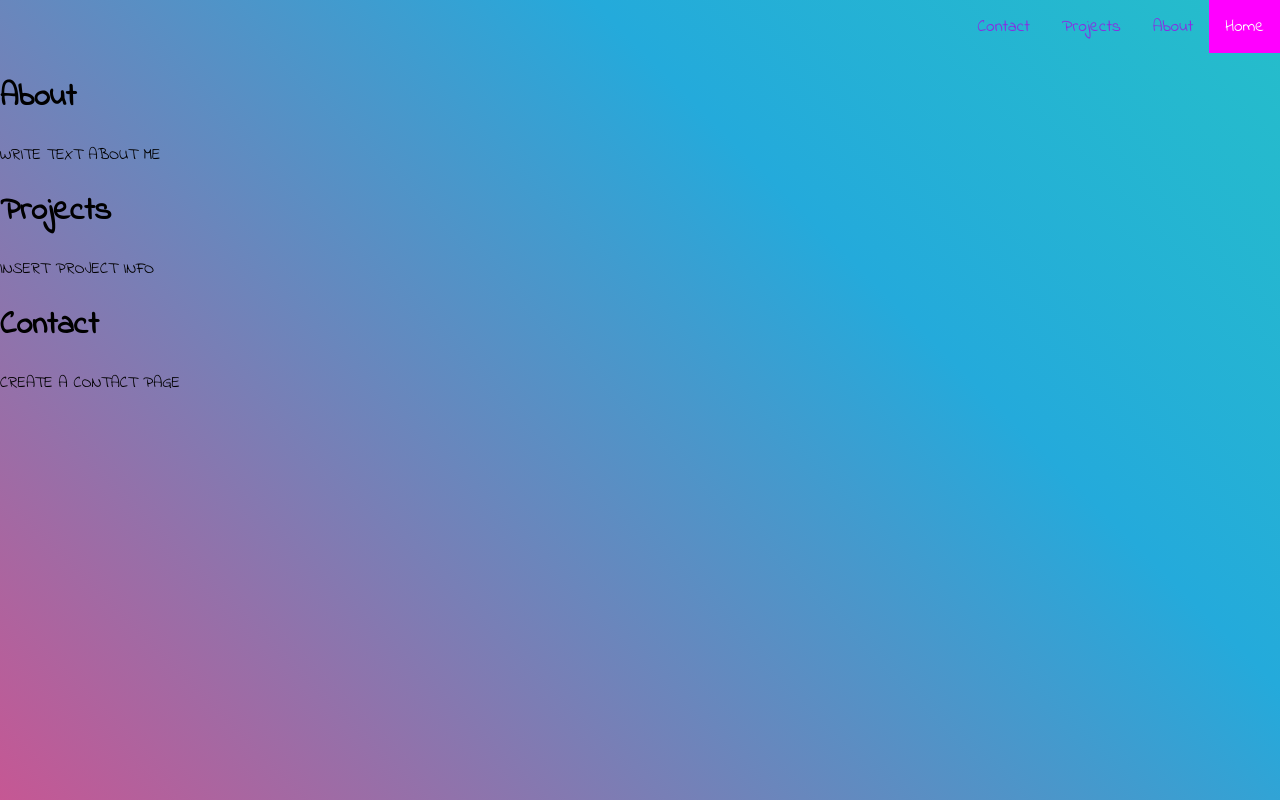
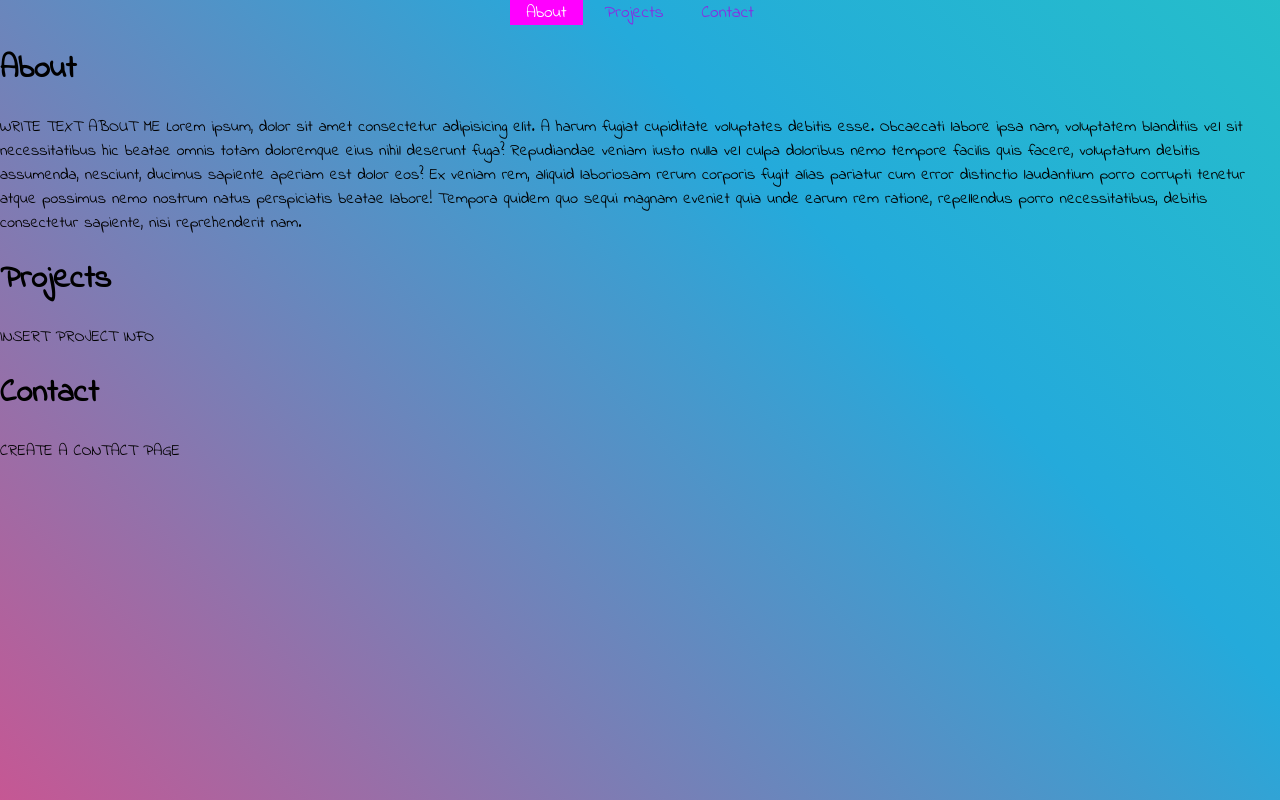
Before and after one commit to RebekahKirk/portfolio, a plain HTML site: page index.html in a window 1280 px wide. Drawn offline with Linux system fonts and the light colour scheme.

Commit message:
Uploading final changes of the day

```diff
--- a/index.html
+++ b/index.html
@@ -6,16 +6,10 @@
     <meta name="viewport" content="width=device-width, initial-scale=1.0">
     <title>Rebekah's Portfolio</title>
 </head>
-<!-- <div class="topnav">
-    <a class="active" href="#home">Home</a>
-    <a href="#about">About</a>
-    <a href="#projects">Projects</a>
-    <a href="#contact">Contact</a>
-</div> -->
 <div class="wrapper">
     <div class="topnav">
-        <a class="active" href="#home">Home</a>
-        <a href="#about">About</a>
+    <!-- <div class="topnav-centered"> -->
+        <a class="active" href="#about">About</a>
         <a href="#projects">Projects</a>
         <a href="#contact">Contact</a>
     </div>
@@ -25,6 +19,7 @@
     <div>
         <p id="para1">
             WRITE TEXT ABOUT ME
+            Lorem ipsum, dolor sit amet consectetur adipisicing elit. A harum fugiat cupiditate voluptates debitis esse. Obcaecati labore ipsa nam, voluptatem blanditiis vel sit necessitatibus hic beatae omnis totam doloremque eius nihil deserunt fuga? Repudiandae veniam iusto nulla vel culpa doloribus nemo tempore facilis quis facere, voluptatum debitis assumenda, nesciunt, ducimus sapiente aperiam est dolor eos? Ex veniam rem, aliquid laboriosam rerum corporis fugit alias pariatur cum error distinctio laudantium porro corrupti tenetur atque possimus nemo nostrum natus perspiciatis beatae labore! Tempora quidem quo sequi magnam eveniet quia unde earum rem ratione, repellendus porro necessitatibus, debitis consectetur sapiente, nisi reprehenderit nam.
         </p>
     </div>
 <div>
--- a/style.css
+++ b/style.css
@@ -11,11 +11,11 @@ body {
 .topnav {
     /* background-color: pink; */
     overflow: hidden;
+    text-align: center;
 }
 /* Styles the links inside the Navbar*/
 .topnav a{
-    float: right;
-
+    /* float: right; */
     color: blueviolet;
     text-align: center;
     padding: 14px 16px;
```
